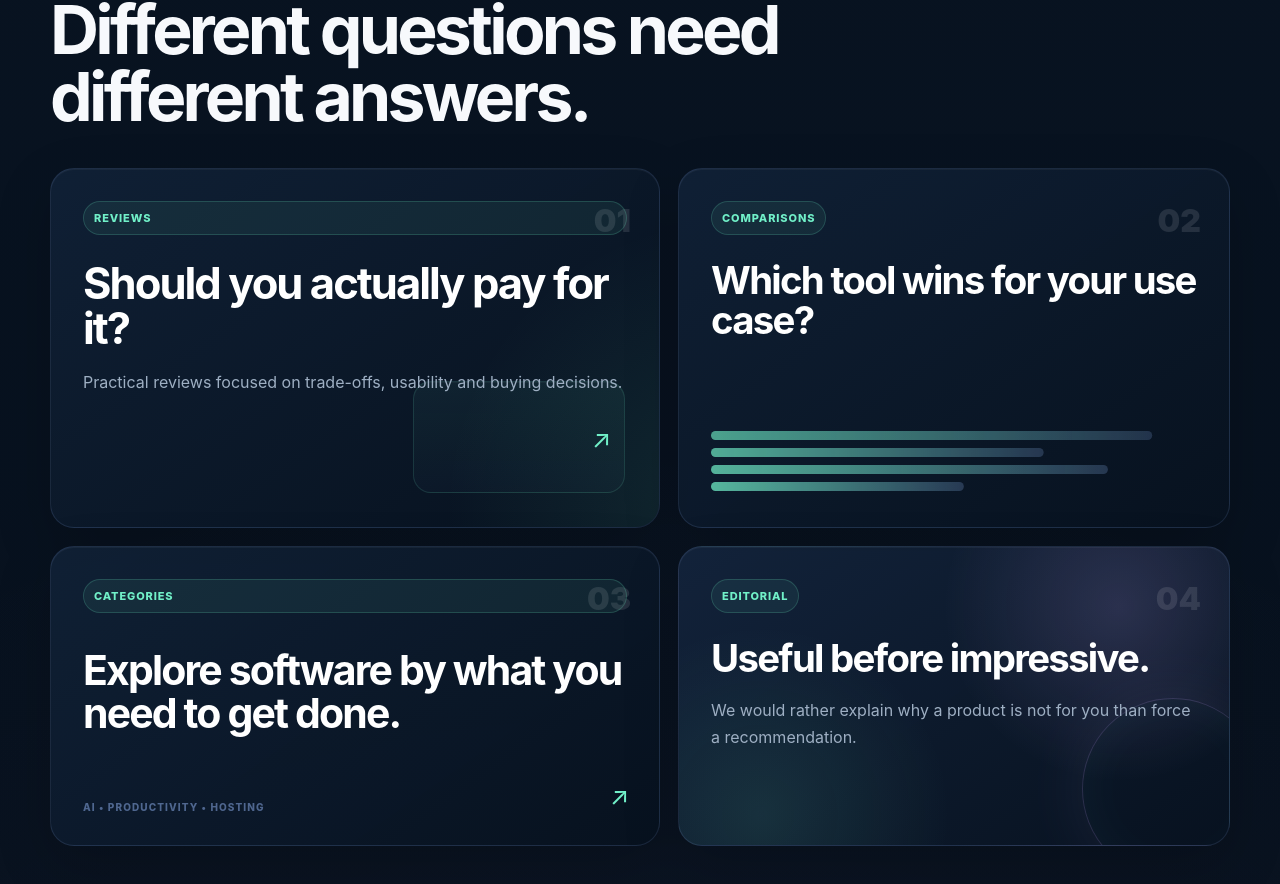
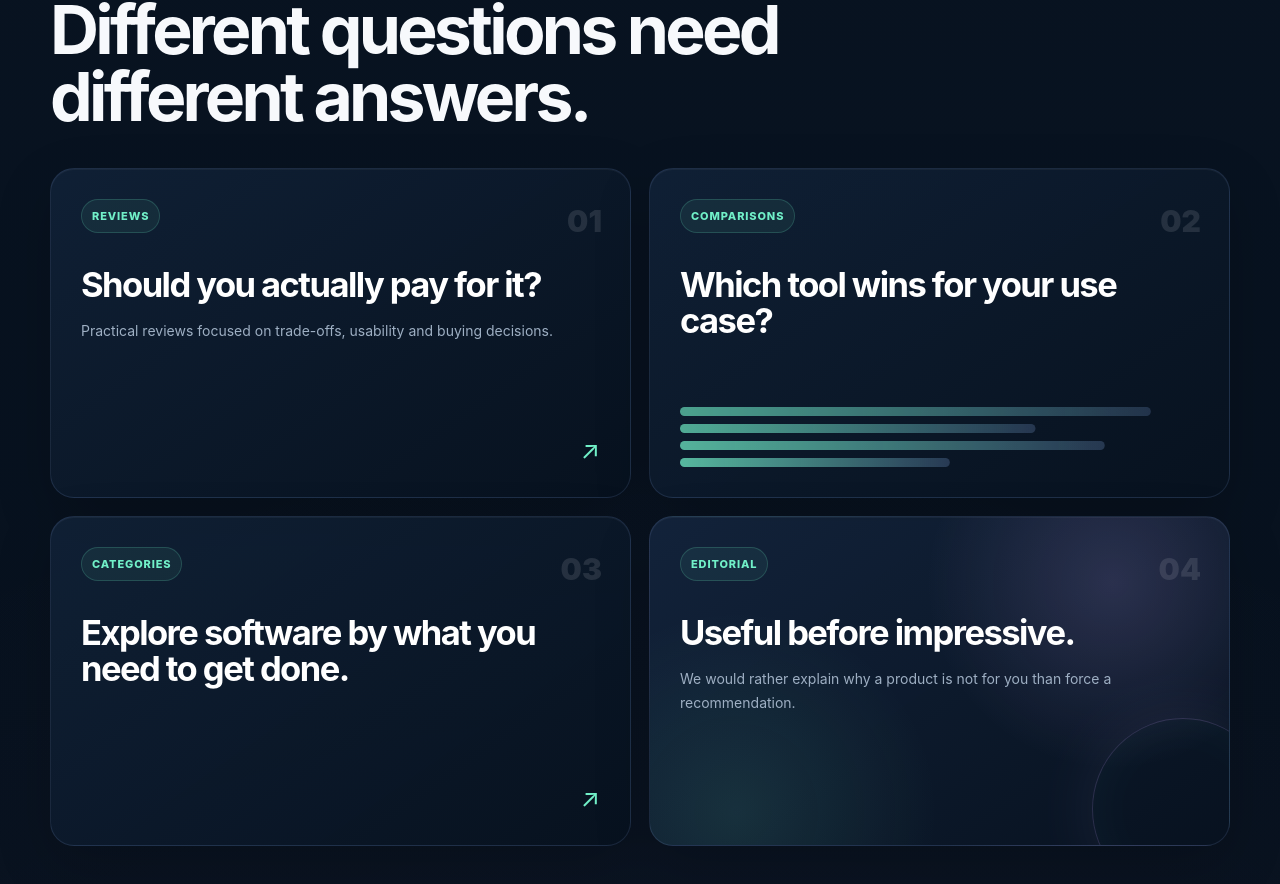
Before and after one commit to Joey5240/softlixo, a Next.js app: page / in a window 1280 px wide. Shown: the part 3091-3975 px from the top of the page. Built offline with nearby package versions, Linux system fonts and the light colour scheme.

Commit message:
Align homepage bento cards

```diff
--- a/app/globals.css
+++ b/app/globals.css
@@ -3978,3 +3978,137 @@ footer {
 .bento-wide::before {
   margin: 0 !important;
 }
+/* =========================================================
+   FINAL BENTO ALIGNMENT FIX
+   Equal cards + aligned typography
+========================================================= */
+
+.bento-grid {
+  display: grid !important;
+  grid-template-columns: repeat(2, minmax(0, 1fr)) !important;
+  grid-template-rows: repeat(2, 330px) !important;
+  gap: 18px !important;
+}
+
+/* Reset all four cards */
+.bento-large,
+.bento-tall,
+.bento-wide,
+.bento-glow {
+  grid-column: auto !important;
+  grid-row: auto !important;
+
+  min-height: 330px !important;
+  height: 330px !important;
+
+  display: flex !important;
+  flex-direction: column !important;
+  justify-content: flex-start !important;
+
+  padding: 30px !important;
+}
+
+/* Same header/tag alignment */
+.bento-card .tag {
+  align-self: flex-start;
+  margin: 0 !important;
+}
+
+/* Same title position and typography */
+.bento-large h3,
+.bento-tall h3,
+.bento-wide h3,
+.bento-glow h3 {
+  max-width: 560px !important;
+
+  margin: 34px 0 0 !important;
+
+  font-size: clamp(28px, 2.7vw, 44px) !important;
+  line-height: 1.04 !important;
+  letter-spacing: -0.045em !important;
+}
+
+/* Same description styling */
+.bento-large p,
+.bento-tall p,
+.bento-wide p,
+.bento-glow p {
+  margin: 16px 0 0 !important;
+
+  max-width: 560px !important;
+
+  color: #9eafc3 !important;
+  font-size: 14px !important;
+  line-height: 1.65 !important;
+}
+
+/* Same number positioning */
+.bento-number {
+  top: 28px !important;
+  right: 28px !important;
+
+  font-size: 30px !important;
+}
+
+/* Remove the old Categories bottom text */
+.bento-wide::before {
+  content: none !important;
+}
+
+/* Remove the fake Reviews mini box */
+.bento-large::before {
+  content: none !important;
+}
+
+/* Keep normal glow layer */
+.bento-large::after {
+  opacity: 0 !important;
+}
+
+.bento-large:hover::after {
+  opacity: 1 !important;
+}
+
+/* Align arrows consistently */
+.bento-large .bento-arrow,
+.bento-wide .bento-arrow {
+  left: auto !important;
+  right: 30px !important;
+  bottom: 26px !important;
+}
+
+/* Comparison bars sit consistently at the bottom */
+.compare-lines {
+  left: 30px !important;
+  right: 30px !important;
+  bottom: 30px !important;
+}
+
+/* Editorial orb stays inside the card */
+.bento-glow::before {
+  right: -45px !important;
+  bottom: -55px !important;
+}
+
+/* Mobile */
+@media (max-width: 760px) {
+  .bento-grid {
+    grid-template-columns: 1fr !important;
+    grid-template-rows: none !important;
+  }
+
+  .bento-large,
+  .bento-tall,
+  .bento-wide,
+  .bento-glow {
+    height: auto !important;
+    min-height: 300px !important;
+  }
+
+  .bento-large h3,
+  .bento-tall h3,
+  .bento-wide h3,
+  .bento-glow h3 {
+    font-size: clamp(30px, 9vw, 42px) !important;
+  }
+}
```
